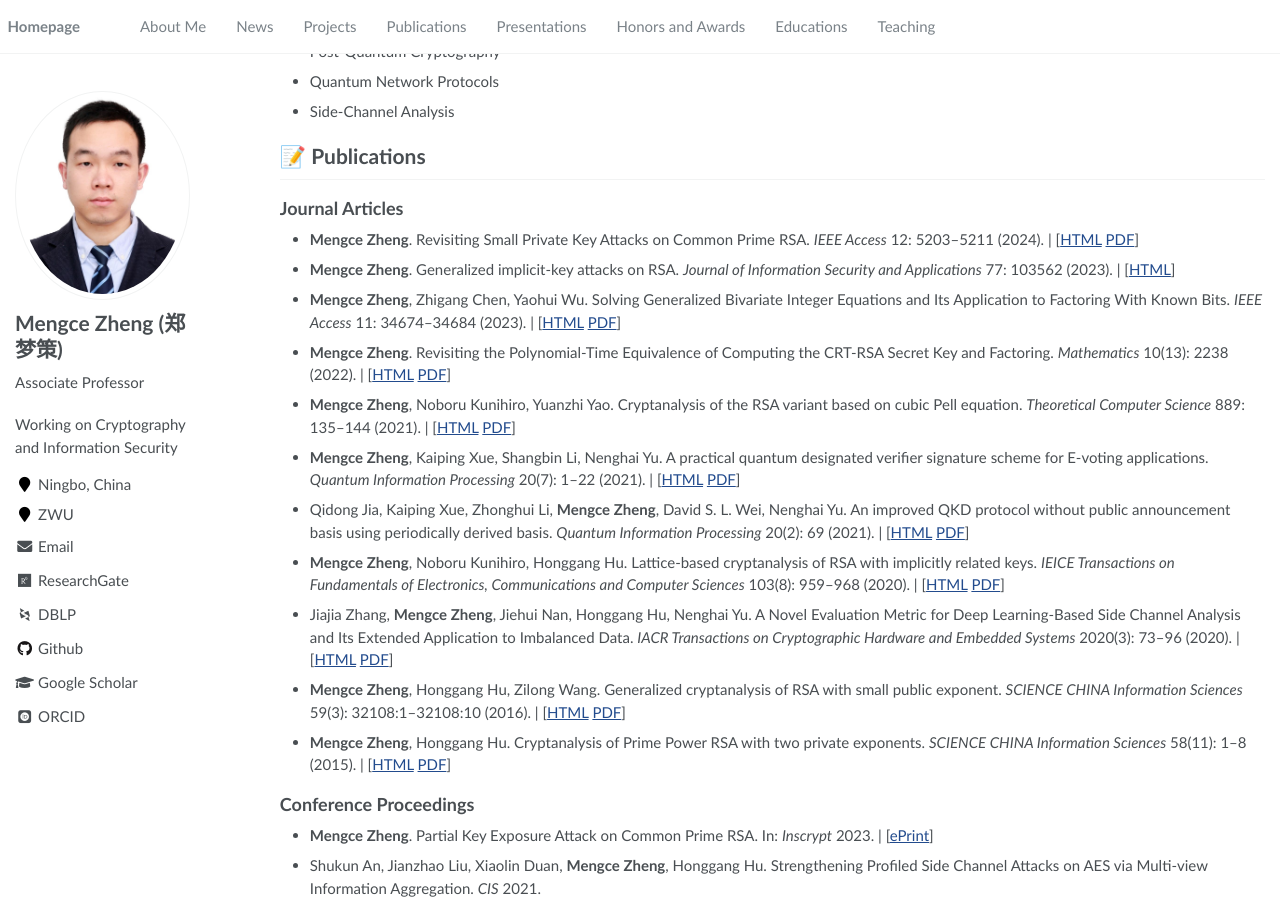
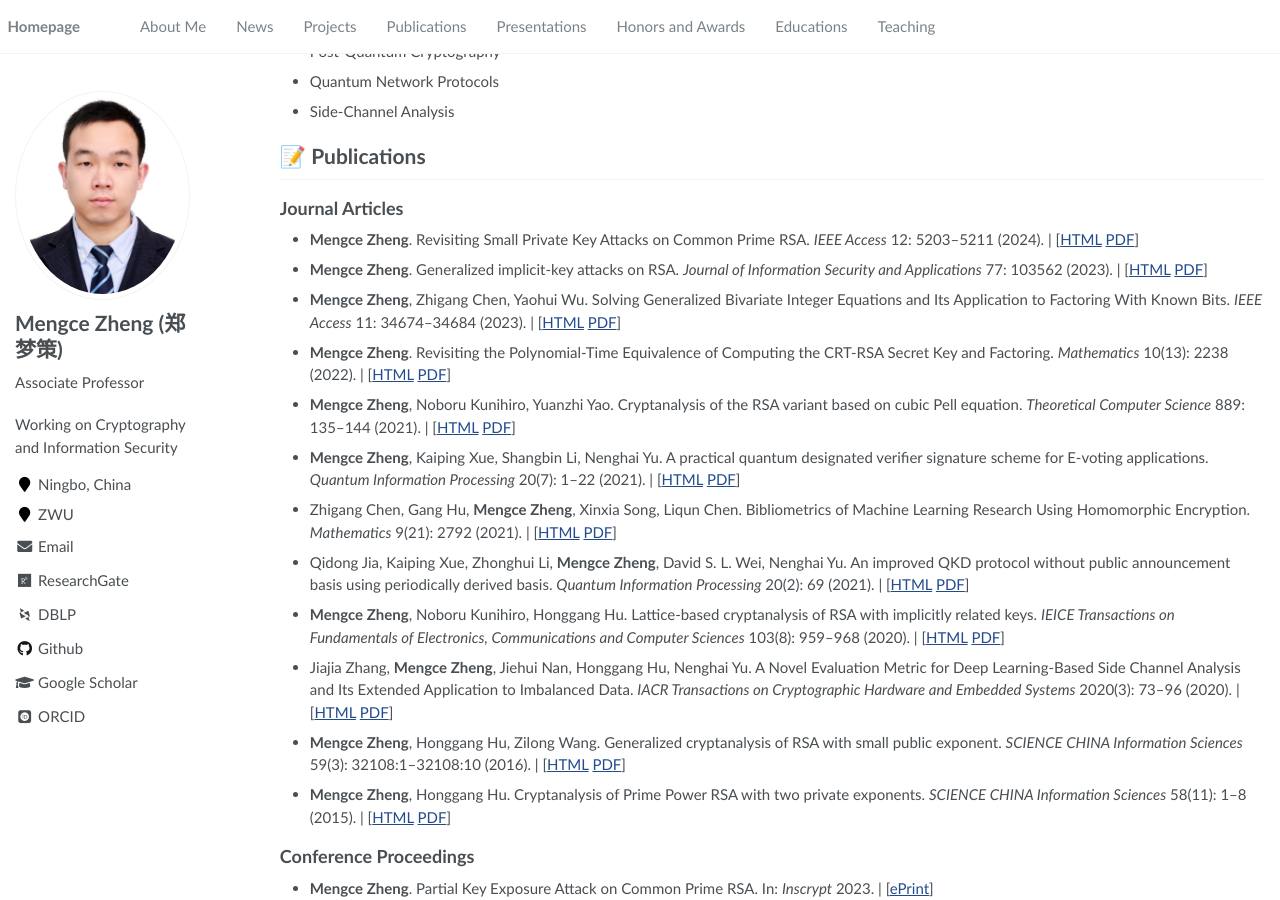
Before and after one commit to MengceZheng/MengceZheng.github.io, a Jekyll site: the page built from _pages/about.md, in a window 1280 px wide and 900 px high, scrolled down 631 px. Built offline with Jekyll 4.4.1, drawn with Linux system fonts in a browser that asks for light colours; some web fonts are replaced.

Commit message:
update and rename files

```diff
--- a/_pages/about.md
+++ b/_pages/about.md
@@ -51,17 +51,18 @@
 
 ## Journal Articles
 
-- **Mengce Zheng**. Revisiting Small Private Key Attacks on Common Prime RSA. *IEEE Access* 12: 5203--5211 (2024). \| \[[HTML](https://ieeexplore.ieee.org/document/10380560) [PDF](/assets/files/zheng2401.pdf)\]
-- **Mengce Zheng**. Generalized implicit-key attacks on RSA. *Journal of Information Security and Applications* 77: 103562 (2023). \| \[[HTML](https://www.sciencedirect.com/science/article/pii/S2214212623001461)\]
-- **Mengce Zheng**, Zhigang Chen, Yaohui Wu. Solving Generalized Bivariate Integer Equations and Its Application to Factoring With Known Bits. *IEEE Access* 11: 34674--34684 (2023). \| \[[HTML](https://ieeexplore.ieee.org/document/10092793) [PDF](/assets/files/zheng2304.pdf)\]
-- **Mengce Zheng**. Revisiting the Polynomial-Time Equivalence of Computing the CRT-RSA Secret Key and Factoring. *Mathematics* 10(13): 2238 (2022). \| \[[HTML](https://www.mdpi.com/2227-7390/10/13/2238) [PDF](/assets/files/zheng2206.pdf)\]
-- **Mengce Zheng**, Noboru Kunihiro, Yuanzhi Yao. Cryptanalysis of the RSA variant based on cubic Pell equation. *Theoretical Computer Science* 889: 135--144 (2021). \| \[[HTML](https://www.sciencedirect.com/science/article/abs/pii/S030439752100445X) [PDF](/assets/files/zheng2110.pdf)\]
-- **Mengce Zheng**, Kaiping Xue, Shangbin Li, Nenghai Yu. A practical quantum designated verifier signature scheme for E-voting applications. *Quantum Information Processing* 20(7): 1--22 (2021). \| \[[HTML](https://link.springer.com/article/10.1007/s11128-021-03162-5) [PDF](/assets/files/zheng2107.pdf)\]
-- Qidong Jia, Kaiping Xue, Zhonghui Li, **Mengce Zheng**, David S. L. Wei, Nenghai Yu. An improved QKD protocol without public announcement basis using periodically derived basis. *Quantum Information Processing* 20(2): 69 (2021). \| \[[HTML](https://link.springer.com/article/10.1007/s11128-021-03000-8) [PDF](/assets/files/jia2102.pdf)\]
-- **Mengce Zheng**, Noboru Kunihiro, Honggang Hu. Lattice-based cryptanalysis of RSA with implicitly related keys. *IEICE Transactions on Fundamentals of Electronics, Communications and Computer Sciences* 103(8): 959--968 (2020). \| \[[HTML](https://search.ieice.org/bin/summary.php?id=e103-a_8_959) [PDF](/assets/files/zheng2008.pdf)\]
-- Jiajia Zhang, **Mengce Zheng**, Jiehui Nan, Honggang Hu, Nenghai Yu. A Novel Evaluation Metric for Deep Learning-Based Side Channel Analysis and Its Extended Application to Imbalanced Data. *IACR Transactions on Cryptographic Hardware and Embedded Systems* 2020(3): 73--96 (2020). \| \[[HTML](https://tches.iacr.org/index.php/TCHES/article/view/8583) [PDF](/assets/files/zhang2006.pdf)\]
-- **Mengce Zheng**, Honggang Hu, Zilong Wang. Generalized cryptanalysis of RSA with small public exponent. *SCIENCE CHINA Information Sciences* 59(3): 32108:1--32108:10 (2016). \| \[[HTML](https://link.springer.com/article/10.1007/s11432-015-5325-7) [PDF](/assets/files/zheng1603.pdf)\]
-- **Mengce Zheng**, Honggang Hu. Cryptanalysis of Prime Power RSA with two private exponents. *SCIENCE CHINA Information Sciences* 58(11): 1--8 (2015). \| \[[HTML](https://link.springer.com/article/10.1007/s11432-015-5409-4) [PDF](/assets/files/zheng1511.pdf)\]
+- **Mengce Zheng**. Revisiting Small Private Key Attacks on Common Prime RSA. *IEEE Access* 12: 5203--5211 (2024). \| \[[HTML](https://ieeexplore.ieee.org/document/10380560) [PDF](/assets/files/Zheng24.pdf)\]
+- **Mengce Zheng**. Generalized implicit-key attacks on RSA. *Journal of Information Security and Applications* 77: 103562 (2023). \| \[[HTML](https://www.sciencedirect.com/science/article/pii/S2214212623001461) [PDF](/assets/files/Zheng23.pdf)\]
+- **Mengce Zheng**, Zhigang Chen, Yaohui Wu. Solving Generalized Bivariate Integer Equations and Its Application to Factoring With Known Bits. *IEEE Access* 11: 34674--34684 (2023). \| \[[HTML](https://ieeexplore.ieee.org/document/10092793) [PDF](/assets/files/ZCW23.pdf)\]
+- **Mengce Zheng**. Revisiting the Polynomial-Time Equivalence of Computing the CRT-RSA Secret Key and Factoring. *Mathematics* 10(13): 2238 (2022). \| \[[HTML](https://www.mdpi.com/2227-7390/10/13/2238) [PDF](/assets/files/Zheng22.pdf)\]
+- **Mengce Zheng**, Noboru Kunihiro, Yuanzhi Yao. Cryptanalysis of the RSA variant based on cubic Pell equation. *Theoretical Computer Science* 889: 135--144 (2021). \| \[[HTML](https://www.sciencedirect.com/science/article/abs/pii/S030439752100445X) [PDF](/assets/files/ZKY21.pdf)\]
+- **Mengce Zheng**, Kaiping Xue, Shangbin Li, Nenghai Yu. A practical quantum designated verifier signature scheme for E-voting applications. *Quantum Information Processing* 20(7): 1--22 (2021). \| \[[HTML](https://link.springer.com/article/10.1007/s11128-021-03162-5) [PDF](/assets/files/ZXLY21.pdf)\]
+- Zhigang Chen, Gang Hu, **Mengce Zheng**, Xinxia Song, Liqun Chen. Bibliometrics of Machine Learning Research Using Homomorphic Encryption. *Mathematics* 9(21): 2792 (2021). \| \[[HTML](https://www.mdpi.com/2227-7390/9/21/2792) [PDF](/assets/files/CHZ+21.pdf)\]
+- Qidong Jia, Kaiping Xue, Zhonghui Li, **Mengce Zheng**, David S. L. Wei, Nenghai Yu. An improved QKD protocol without public announcement basis using periodically derived basis. *Quantum Information Processing* 20(2): 69 (2021). \| \[[HTML](https://link.springer.com/article/10.1007/s11128-021-03000-8) [PDF](/assets/files/JXL+21.pdf)\]
+- **Mengce Zheng**, Noboru Kunihiro, Honggang Hu. Lattice-based cryptanalysis of RSA with implicitly related keys. *IEICE Transactions on Fundamentals of Electronics, Communications and Computer Sciences* 103(8): 959--968 (2020). \| \[[HTML](https://search.ieice.org/bin/summary.php?id=e103-a_8_959) [PDF](/assets/files/ZKH20.pdf)\]
+- Jiajia Zhang, **Mengce Zheng**, Jiehui Nan, Honggang Hu, Nenghai Yu. A Novel Evaluation Metric for Deep Learning-Based Side Channel Analysis and Its Extended Application to Imbalanced Data. *IACR Transactions on Cryptographic Hardware and Embedded Systems* 2020(3): 73--96 (2020). \| \[[HTML](https://tches.iacr.org/index.php/TCHES/article/view/8583) [PDF](/assets/files/ZZN+20.pdf)\]
+- **Mengce Zheng**, Honggang Hu, Zilong Wang. Generalized cryptanalysis of RSA with small public exponent. *SCIENCE CHINA Information Sciences* 59(3): 32108:1--32108:10 (2016). \| \[[HTML](https://link.springer.com/article/10.1007/s11432-015-5325-7) [PDF](/assets/files/ZHW16.pdf)\]
+- **Mengce Zheng**, Honggang Hu. Cryptanalysis of Prime Power RSA with two private exponents. *SCIENCE CHINA Information Sciences* 58(11): 1--8 (2015). \| \[[HTML](https://link.springer.com/article/10.1007/s11432-015-5409-4) [PDF](/assets/files/ZH15.pdf)\]
 
 ## Conference Proceedings
 
@@ -80,11 +81,11 @@
 
 # 💬 Presentations
 
-- Lattice-Based Cryptanalysis of RSA with Implicitly Related Keys (Chinese Version), Academic Seminar at Nanjing University of Posts and Telecommunications, Online, China, 2020. \| \[[Slides](/assets/files/slides20.pdf)\]
-- Implicit Related-Key Factorization Problem on the RSA Cryptosystem, The 18th International Conference on Cryptology and Network Security, Fuzhou, China, 2019. \| \[[Slides](/assets/files/slides19_2.pdf)\]
-- Implicit-Key Attack on the RSA Cryptosystem, The 2nd International Conference on Science of Cyber Security, Nanjing, China, 2019. \| \[[Slides](/assets/files/slides19_1.pdf)\]
-- Cryptanalysis of RSA Variants with Modified Euler Quotient, The 10th International Conference on the Theory and Applications of Security and Cryptography, Marrakesh, Morocco, 2018. \| \[[Slides](/assets/files/slides18.pdf)\]
-- Improved Factoring Attacks on Multi-prime RSA with Small Prime Difference, The 22nd Australasian Conference on Information Security and Privacy, Auckland, New Zealand, 2017. \| \[[Slides](/assets/files/slides17.pdf)\]
+- Lattice-Based Cryptanalysis of RSA with Implicitly Related Keys (Chinese Version), Academic Seminar at Nanjing University of Posts and Telecommunications, Online, China, 2020. \| \[[Slides](/assets/files/NJUPT20.pdf)\]
+- Implicit Related-Key Factorization Problem on the RSA Cryptosystem, The 18th International Conference on Cryptology and Network Security, Fuzhou, China, 2019. \| \[[Slides](/assets/files/CANS19.pdf)\]
+- Implicit-Key Attack on the RSA Cryptosystem, The 2nd International Conference on Science of Cyber Security, Nanjing, China, 2019. \| \[[Slides](/assets/files/SciSec19.pdf)\]
+- Cryptanalysis of RSA Variants with Modified Euler Quotient, The 10th International Conference on the Theory and Applications of Security and Cryptography, Marrakesh, Morocco, 2018. \| \[[Slides](/assets/files/AFRICACRYPT18.pdf)\]
+- Improved Factoring Attacks on Multi-prime RSA with Small Prime Difference, The 22nd Australasian Conference on Information Security and Privacy, Auckland, New Zealand, 2017. \| \[[Slides](/assets/files/ACISP17.pdf)\]
 
 # 🏆 Honors and Awards
 
```
Also changed, not shown: 32 other files.
